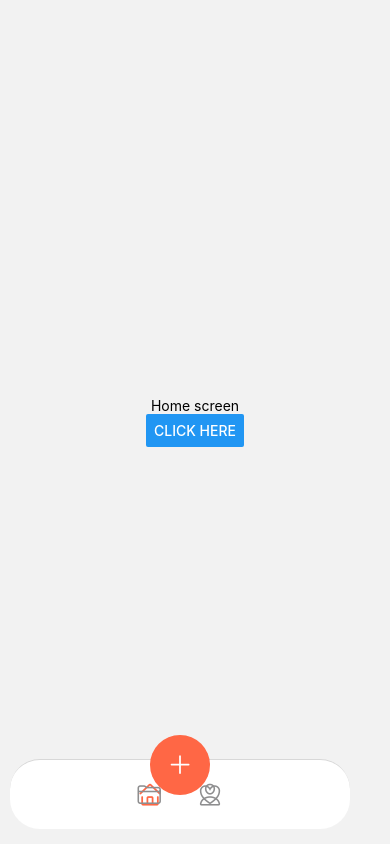
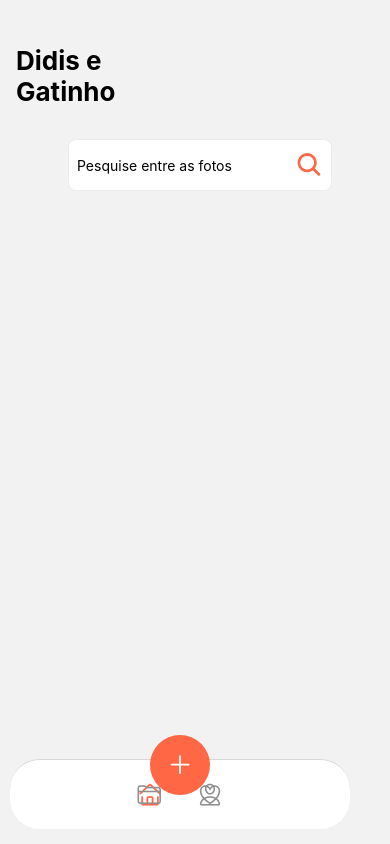
Before and after one commit to nathanSeixeiro/ourGallery, a React Native app: screen /Home in a window 390 px wide. Built offline with nearby package versions, Linux system fonts and the light colour scheme.

Commit message:
add header

```diff
--- a/src/pages/Home.js
+++ b/src/pages/Home.js
@@ -1,22 +1,31 @@
 import React from 'react';
-import { Button, StyleSheet, Text, View } from 'react-native';
+import { SafeAreaView, StyleSheet, Text, View } from 'react-native';
+
+import { Logo } from '../components/Logo/Logo';
+import { InputSearch } from '../components/InputSearch/InputSearch';
 
 export function Home({navigation}) {
   return (
-    <View style={style.container}>
-        <Text>Home screen</Text>
-        <Button
-            title='Click here'
-            onPress={() => alert('Home!')}
-        />
+    <SafeAreaView style={style.container}>
+        <Logo />
+    <View style={style.header}>
+        <InputSearch />
+        {/* teclado sobre junto com tabs*/}
     </View>
+    </SafeAreaView>
   );
 }
 
 const style = StyleSheet.create({
     container: {
-        flex: 1,
         alignItems: 'center',
         justifyContent: 'center',
+        paddingTop: 35,
+        paddingStart: 14,
+        paddingEnd: 14,
+        marginRight: 30
+    },
+    header:{
+      left: 20
     }
 })
```
